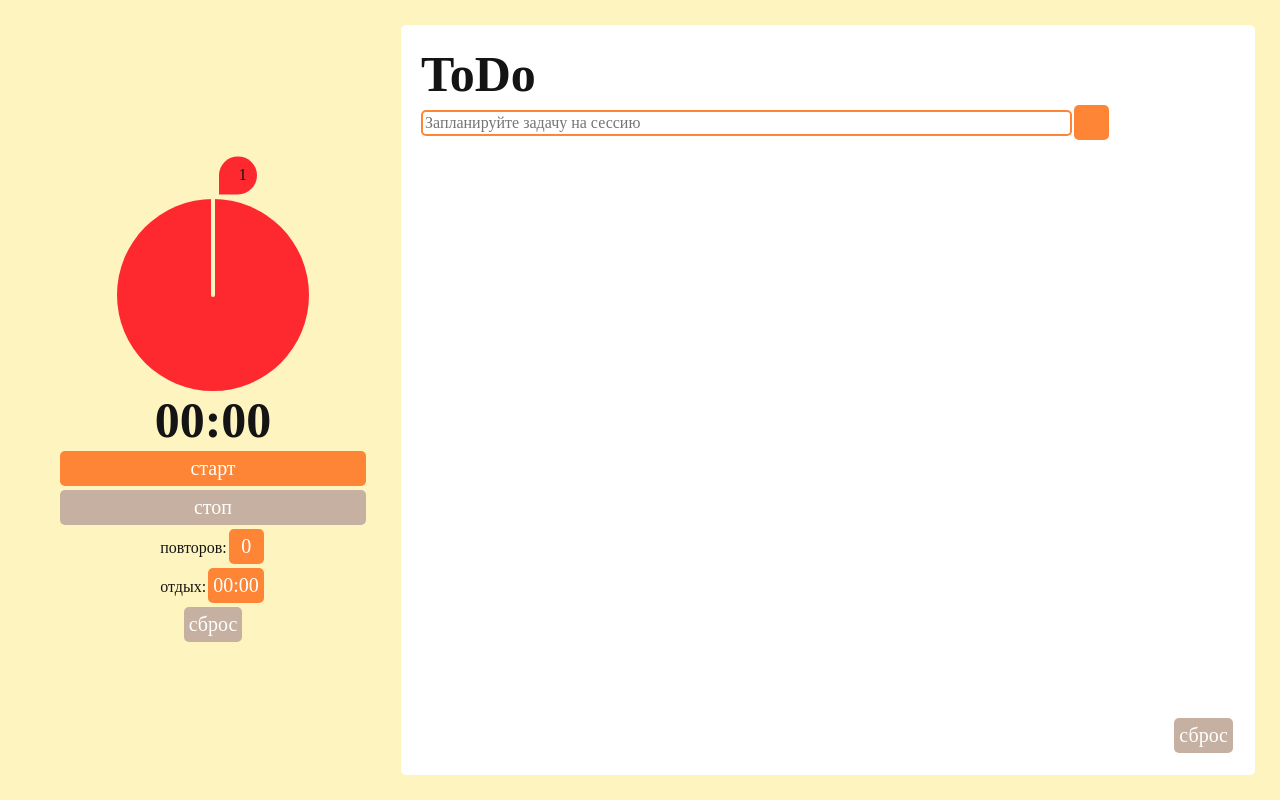
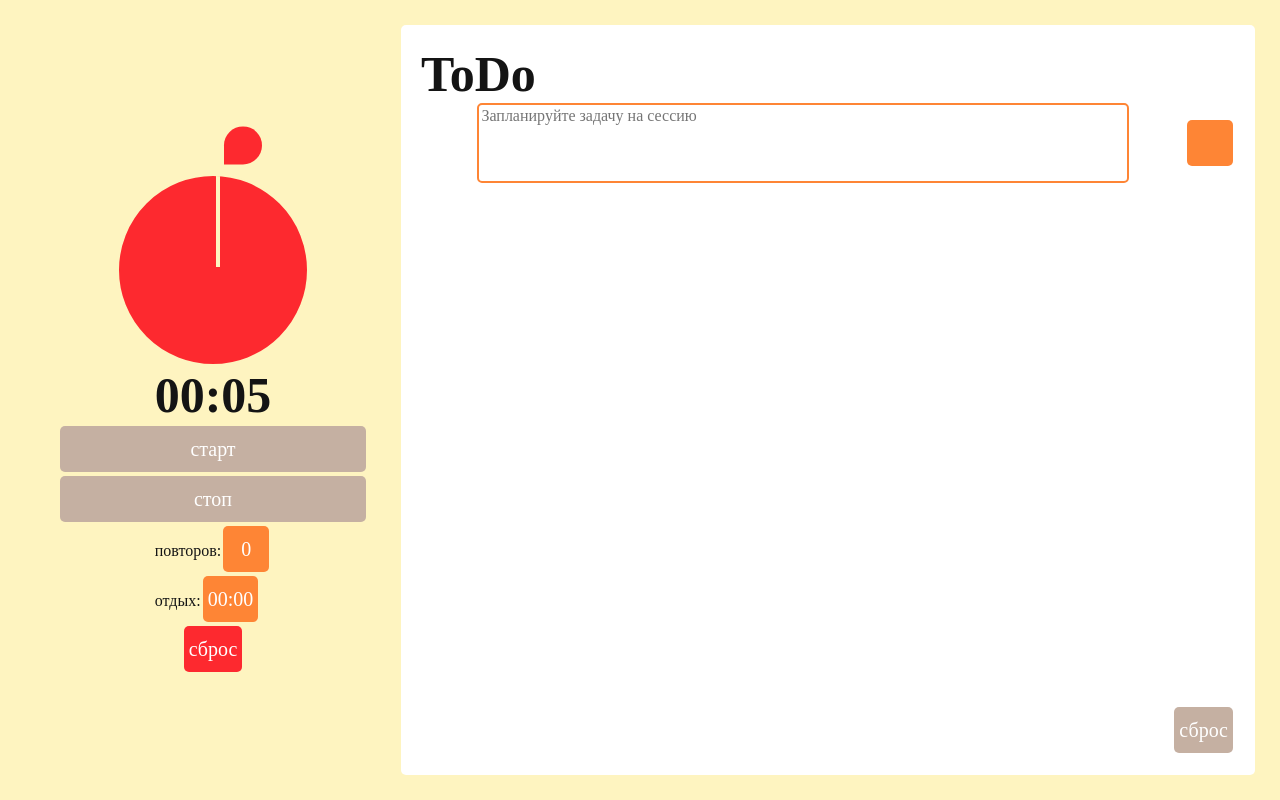
Before and after one commit to TayaPl/to-do, a React (Create React App) app: page / in a window 1280 px wide. Built offline with nearby package versions, Linux system fonts and the light colour scheme.

Commit message:
локально добавлены некоторые небольшие изменения, добавлено взаимодействие с Pomodoro, анимация работы таймера(требует доп изменений)

```diff
--- a/package.json
+++ b/package.json
@@ -8,7 +8,7 @@
     "@testing-library/user-event": "^13.5.0",
     "react": "^18.2.0",
     "react-dom": "^18.2.0",
-    "react-scripts": "5.0.1",
+    "react-scripts": "^5.0.1",
     "web-vitals": "^2.1.4"
   },
   "scripts": {
--- a/src/components/Pomodoro.jsx
+++ b/src/components/Pomodoro.jsx
@@ -1,42 +1,157 @@
-import React, { useState } from "react";
+import React, { useState, useEffect } from "react";
 import Button from "./UI/button/Button.jsx";
 import "../styles/Pomodoro.css";
 
+const States = {
+  default: "default",
+  work: "work",
+  wait: "wait"
+};
+
 const Pomodoro = function () {
-  const [work, SetWork] = useState(0); //время работы
-  const [breakup, SetBreakup] = useState(0); //время отдыха
-  const [round, SetRound] = useState(0); //количество повторов
+  //время
+  const [work, SetWork] = useState(
+    JSON.parse(localStorage.getItem("work")) !== null
+      ? parseInt(JSON.parse(localStorage.getItem("work")))
+      : 0
+  ); //время работы
+  const [breakup, SetBreakup] = useState(
+    JSON.parse(localStorage.getItem("breakup")) !== null
+      ? parseInt(JSON.parse(localStorage.getItem("breakup")))
+      : 0
+  ); //время отдыха
+  const [round, SetRound] = useState(
+    JSON.parse(localStorage.getItem("round")) !== null
+      ? parseInt(JSON.parse(localStorage.getItem("round")))
+      : 0
+  ); //количество повторов
+  const [isWorking, SetWorking] = useState(
+    JSON.parse(localStorage.getItem("working")) !== null
+      ? Boolean(JSON.parse(localStorage.getItem("working")))
+      : false
+  );
+  const [status, SetStatus] = useState(
+    JSON.parse(localStorage.getItem("status")) !== undefined
+      ? JSON.parse(localStorage.getItem("status"))
+      : States.wait
+  );
 
-  function twoNum(n) {
+  useEffect(() => {
+    resetPomodoro()
+  }, []);
+  useEffect(() => {
+    localStorage.setItem("work", JSON.stringify(work));
+    console.log("work " + work)
+  }, [work]);
+  useEffect(() => {
+    localStorage.setItem("breakup", JSON.stringify(breakup));
+    console.log("breakup " + breakup)
+  }, [breakup]);
+  useEffect(() => {
+    localStorage.setItem("round", JSON.stringify(round));
+  }, [round]);
+  useEffect(() => {
+    localStorage.setItem("working", JSON.stringify(isWorking));
+  }, [isWorking]);
+  useEffect(() => {
+    if(status == States.work)
+      SetWorking(true)
+    else
+      SetWorking(false)
+    localStorage.setItem("status", JSON.stringify(status));
+  }, [status]);
+
+  const twoNum = (n) => {
     if (String(n).length < 2) {
       return "0" + n;
     }
     return n;
+  };
+
+  const iteraction = () =>{
+    console.log("зашла в setInterval")
+    if(work > 0){
+      console.log("зашла в work > 0 " + work)
+      SetWork((work) => work - 1)}
+    else if (work == 0 && breakup != 0){
+      console.log("зашла в work == 0 && breakup != 0")
+      SetBreakup((breakup) => breakup - 1)
+    }
+    else{
+      console.log("отмена");
+      clearInterval(window.timerId);
+      resetPomodoro();
+    }
   }
+
+  const timer = () => {
+    console.log("зашла в таймер")
+    if(status == States.default || status == States.wait){
+      console.log("зашла в default wait")
+      SetStatus(States.work)
+      window.timerId = setInterval(iteraction, 1000);
+    }
+    else if(status == States.work){
+      console.log("зашла в work")
+      clearInterval(window.timerId)
+      SetStatus(States.wait)
+    }
+  }
+
+  const resetPomodoro = () => {
+    SetWork(5);
+    SetBreakup(0);
+    SetRound(0);
+    SetWorking(false);
+    SetStatus(States.default);
+    const root = document.querySelector(":root");
+    const rootStyles = getComputedStyle(root);
+    const circle = rootStyles
+      .getPropertyValue("--full_circle")
+      .replace("%", "");
+      console.log(circle)
+    root.style.setProperty("--full_circle", "100%");
+  };
 
   return (
     <div id="pomodoro" className="pomodoro">
       <div className="pomodoro_drop">
-        <div className="pomodoro_round">1</div>
+        <div className="pomodoro_round">--</div>
       </div>
       <div className="pomodoro_tomato">
         <div className="pomodoro_timeline"></div>
       </div>
       <h1
         className="pomodoro_time"
-        onClick={() => SetWork(work + 60)}
+        onClick={() => {if(status == States.default)SetWork(work + 60)}}
         onContextMenu={(e) => {
-          if (work > 0) SetWork(work - 60);
+          if (work > 0 && status == States.default) SetWork(work - 60);
           e.preventDefault();
           return false;
         }}
       >
-        {twoNum(work / 60) + ":" + twoNum(work % 60)}
+        {(work == 0 && isWorking)
+          ? twoNum(Math.floor(breakup / 60)) + ":" + twoNum(Math.floor(breakup % 60))
+          : twoNum(Math.floor(work / 60)) + ":" + twoNum(Math.floor(work % 60))}
       </h1>
-      <Button id="start" classNames="pomodoro_button">
+      <Button
+        id="start"
+        classNames={
+          (!(work > 0 && breakup > 0 && round > 0) && !(States.wait == status) || isWorking
+            ? "pomodoro__inactive"
+            : "") + " pomodoro_button"
+        }
+        onClick = {timer}
+      >
         старт
       </Button>
-      <Button id="stop" classNames="pomodoro_button pomodoro__inactive">
+      <Button
+        id="stop"
+        classNames={
+          (!isWorking ? "pomodoro__inactive" : "") + " pomodoro_button"
+        }
+        onClick = {timer}
+      >
         стоп
       </Button>
       <div className="pomodoro_options">
@@ -44,32 +159,41 @@ const Pomodoro = function () {
           повторов:
           <Button
             classNames="pomodoro_repeatCounter"
-            onClick={() => SetRound(round + 1)}
+            onClick={() => {if(status == States.default)SetRound(round + 1)}}
             onContextMenu={(e) => {
-              if (round > 0) SetRound(round - 1);
+              if (round > 0 && status == States.default) SetRound(round - 1);
               e.preventDefault();
               return false;
             }}
           >
-            {round}
+            {!(status == States.default) ? 0 : round}
           </Button>
         </div>
         <div className="pomodoro_breakup">
           отдых:
           <Button
             classNames="pomodoro_breakupTime"
-            onClick={() => SetBreakup(breakup + 60)}
+            onClick={() => {if(status == States.default)SetBreakup(breakup + 60)}}
             onContextMenu={(e) => {
-              if (breakup > 0) SetBreakup(breakup - 60);
+              if (breakup > 0 && status == States.default) SetBreakup(breakup - 60);
               e.preventDefault();
               return false;
             }}
           >
-            {twoNum(breakup / 60) + ":" + twoNum(breakup % 60)}
+            {!(status == States.default) ? "00:00" :( twoNum(breakup / 60) + ":" + twoNum(breakup % 60))}
           </Button>
         </div>
       </div>
-      <Button classNames="pomodoro_reset pomodoro__inactive">сброс</Button>
+      <Button
+        classNames={
+          (work <= 0 && breakup <= 0 && round <= 0 || isWorking
+            ? "pomodoro__inactive"
+            : "") + " pomodoro_reset"
+        }
+        onClick={resetPomodoro}
+      >
+        сброс
+      </Button>
     </div>
   );
 };
--- a/src/components/Todo.jsx
+++ b/src/components/Todo.jsx
@@ -16,7 +16,8 @@ const Todo = () => {
   }, [tasks]);
 
   const createTask = (newTask) => {
-    setTasks([newTask, ...tasks]);
+    if(tasks.length <12)
+      setTasks([newTask, ...tasks]);
   };
   const removeTask = (task) => {
     setTasks(tasks.filter((t) => t.id !== task.id));
--- a/src/components/UI/button/Button.module.css
+++ b/src/components/UI/button/Button.module.css
@@ -2,8 +2,8 @@
   border-radius: 5px;
   background-color: #fe8535;
   color: white;
-  min-height: 35px;
-  min-width: 35px;
+  min-height: 2.3em;
+  min-width: 2.3em;
   padding: 5px;
   margin: 2px;
   font-size: 20px;
--- a/src/components/UI/form/Form.jsx
+++ b/src/components/UI/form/Form.jsx
@@ -1,9 +1,11 @@
-import { React, useState } from "react";
+import { React, useState, useEffect } from "react";
 import Button from "../button/Button.jsx";
 import classses from "./Form.module.css";
 
 const Form = ({ create }) => {
   const [task, setTask] = useState("");
+
+  const maxLength = 200;
 
   const addNewTask = (e) => {
     e.preventDefault();
@@ -12,17 +14,28 @@ const Form = ({ create }) => {
     setTask("");
   };
 
+  useEffect(() => {
+    if(task[task.length-1] == '\n'){
+      const newTask = { id: Date.now(), task: task, active: false };
+    if (task.length > 0 && task.trim() !== "") {create(newTask);
+setTask("");}
+    }
+    if (task.length >= maxLength) {
+      setTask(task.substr(0, maxLength));
+  }
+  }, [task]);
+
   return (
     <div id="form">
       <form className={classses.form_container}>
-        <input
+        <textarea
           value={task}
           onChange={(e) => setTask(e.target.value)}
           type="text"
           placeholder="Запланируйте задачу на сессию"
-          className={classses.form_input}
-        ></input>
-        <Button classNames={classses.form_button} onClick={addNewTask} />
+          className={classses.form_textarea}
+        ></textarea>
+        <Button classNames={classses.form_button} onClick={addNewTask}/>
       </form>
     </div>
   );
--- a/src/components/UI/form/Form.module.css
+++ b/src/components/UI/form/Form.module.css
@@ -1,9 +1,13 @@
-.form_input {
+.form_textarea {
   border: 2px solid #fe8535;
   border-radius: 5px;
+  color: #c5b0a2;
   font-weight: lighter;
   min-width: 80%;
+  min-height: 5em;
+  margin:0 auto;
   padding: 2px;
+  resize: none;
 }
 .form_container {
   display: flex;
--- a/src/styles/Pomodoro.css
+++ b/src/styles/Pomodoro.css
@@ -1,3 +1,7 @@
+:root {
+  --full_circle: 100%;
+}
+
 .pomodoro {
   display: flex;
   flex-direction: column;
@@ -10,8 +14,11 @@
 .pomodoro_tomato {
   width: 15vw;
   height: 15vw;
+  border: 2px solid #fef4c0;
+  transform: scale(-1, 1);
+  overflow: hidden;
   border-radius: 50%;
-  background-color: #fd292f;
+  background: conic-gradient(#fd292f var(--full_circle), transparent 0);
 }
 
 .pomodoro_button {
@@ -21,19 +28,24 @@
   overflow: hidden;
 }
 
+.pomodoro_time {
+  cursor: pointer
+}
+
 .pomodoro_drop {
   width: 3vw;
   height: 3vw;
   border-radius: 0 50% 50% 50%;
   background-color: #fd292f;
   transform: rotate(270deg);
-  margin: 0 0 5px 50px;
+  margin: 0 0 10px 60px;
+  display: flex;
 }
 .pomodoro_timeline {
   border: 2px solid #fef4c0;
+  margin-right: 10px;
   background-color: #fef4c0;
   transform: rotate(270deg);
-  border-radius: 5px;
 }
 
 .options {
@@ -47,10 +59,15 @@
 }
 
 .pomodoro_round {
+  display: none;
   transform: rotate(90deg);
-  margin: 30px 0 0 0;
+  color: white;
+  justify-content: center;
+  font-size: 1.5em;
+
 }
 
 .pomodoro__inactive {
   background-color: #c5b0a2;
+  cursor: default;
 }
--- a/src/styles/Task.css
+++ b/src/styles/Task.css
@@ -10,14 +10,19 @@
   border: 2px solid #fd292f;
 }
 .task_text {
+
   border: 2px solid #fd292f;
   color: #fd292f;
   border-radius: 5px;
   min-width: 80%;
+  max-width: 80%;
   padding: 2px;
+  min-height: 3em;
+  word-wrap:break-word;
 }
 .task_button__active {
   border-color: #c5b0a2;
+
 }
 
 .task_button__active::before {
```
Also changed, not shown: 1 other file (tests, documents, lock files or other folders).
